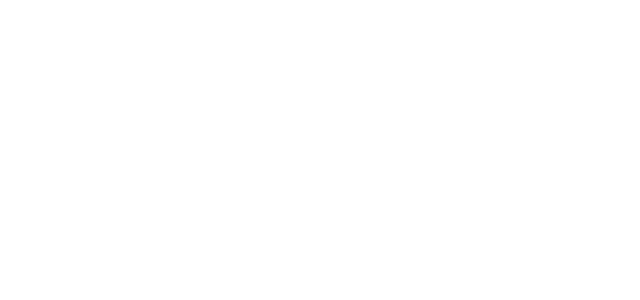
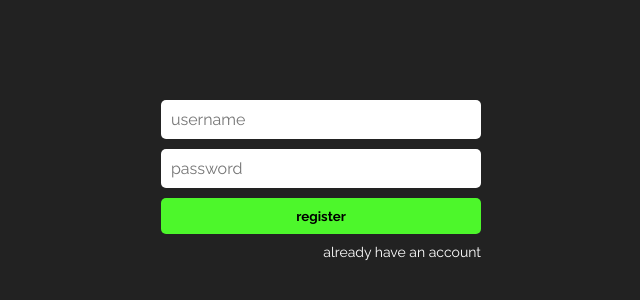
Before and after one commit to Tylerasa/secretion-network, a React (Create React App) app: page /register in a window 1280 px wide. Before the commit this address had no page. Shown: the part 220-520 px from the top of the page, without its empty margins (319-959 px from the left). Built offline with nearby package versions, Linux system fonts and the light colour scheme.

Commit message:
+ sign up

```diff
--- a/src/App.js
+++ b/src/App.js
@@ -1,13 +1,15 @@
 import { BrowserRouter, Route, Routes } from "react-router-dom";
 import "./App.css";
 import Home from "./pages/Home/Home";
-import Login from "./pages/Home/Login/Login";
+import Login from "./pages/Login/Login";
+import SignUp from "./pages/SignUp/SignUp";
 
 function App() {
   return (
     <BrowserRouter>
       <Routes>
         <Route exact path="/" element={<Login/>} />
+        <Route exact path="/register" element={<SignUp/>} />
         <Route exact path="/home" element={<Home/>} />
       </Routes>
     </BrowserRouter>
--- /dev/null
+++ b/src/pages/Login/Login.js
@@ -0,0 +1,60 @@
+import React, { useState } from "react";
+import axios from "axios";
+import "./styles.css";
+import { useNavigate } from "react-router-dom";
+const Login = () => {
+  const navigate = useNavigate();
+
+  const [username, setUsername] = useState("");
+  const [password, setPassword] = useState("");
+  const handleSubmit = (e) => {
+    e.preventDefault();
+    var data = JSON.stringify({
+      username,
+      password
+    });
+
+    var config = {
+      method: "post",
+      url: `${process.env.REACT_APP_BE}/users/login`,
+      headers: {
+        Accept: "application/json",
+        "Content-Type": "application/json"
+      },
+      data: data
+    };
+
+    axios(config)
+      .then(function (response) {
+        localStorage.setItem("my_user_token", response.data.token);
+        localStorage.setItem("my_user_id", response.data.user._id);
+        localStorage.setItem("my_user_name", response.data.user.username);
+        navigate("/home");
+      })
+      .catch(function (error) {
+        console.log(error);
+      });
+  };
+  return (
+    <div className="login-wrapper">
+      <form onSubmit={(e) => handleSubmit(e)}>
+        <input
+          onChange={(e) => setUsername(e.target.value)}
+          placeholder="username"
+          type="text"
+        />
+        <br />
+        <input
+          onChange={(e) => setPassword(e.target.value)}
+          placeholder="password"
+          type="password"
+        />
+        <br />
+        <button>login</button>
+        <a  href="/register" className="create-account">create an account</a>
+      </form>
+    </div>
+  );
+};
+
+export default Login;
--- a/src/pages/Home/Login/styles.css
+++ b/src/pages/Login/styles.css
@@ -34,4 +34,15 @@
     font-family: 'Raleway', sans-serif;
     font-weight: bold;
     cursor: pointer;
+    margin-bottom: 10px;
 }
+
+.create-account{
+    color: white;
+    text-decoration: none;
+    float: right;
+}
+
+.create-account:hover{
+text-decoration: underline;
+}
--- a/src/pages/Home/Login/Login.js
+++ b/src/pages/SignUp/SignUp.js
@@ -1,9 +1,9 @@
-import React, { useState } from "react";
+import React, {useState} from "react";
 import axios from "axios";
-import "./styles.css";
 import { useNavigate } from "react-router-dom";
-const Login = () => {
-  const navigate = useNavigate();
+const SignUp = () => {
+
+    const navigate = useNavigate();
 
   const [username, setUsername] = useState("");
   const [password, setPassword] = useState("");
@@ -50,10 +50,13 @@
           type="password"
         />
         <br />
-        <button>Click</button>
+        <button>register</button>
+        <a href="/" className="create-account">
+          already have an account
+        </a>
       </form>
     </div>
   );
 };
 
-export default Login;
+export default SignUp;
```
